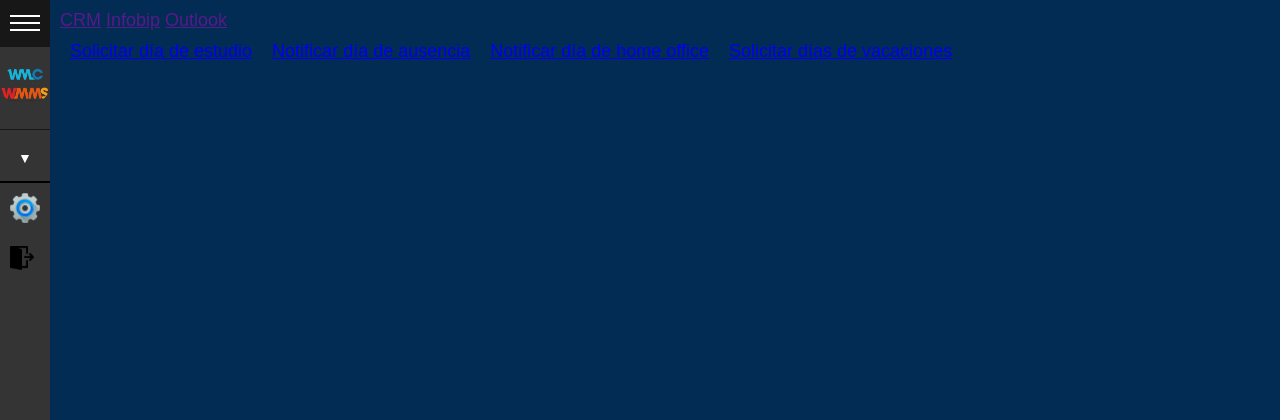
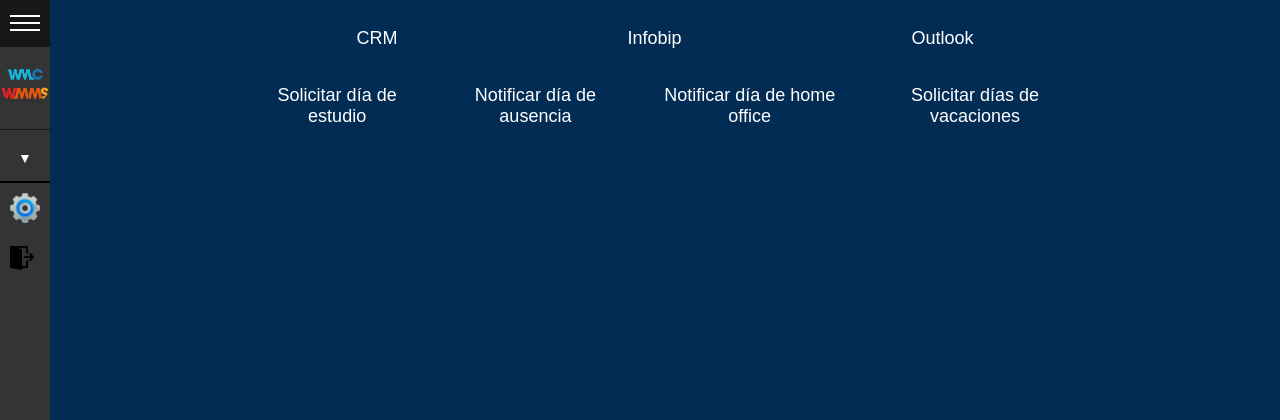
Before and after one commit to embrace23/app_rrhh, a Flask app: template templates/inicio.html in a window 1280 px wide. Shown: the top 420 px of the page. Run offline with Flask 3, Linux system fonts and the light colour scheme; the template is opened without the code that fills it, so the values that code supplies are empty.

Commit message:
inicio.html css

```diff
--- a/static/styles.css
+++ b/static/styles.css
@@ -270,18 +270,25 @@ body{
     border-bottom: 2px solid #000;
 }
 
-.links{
+/*Links laborales*/
+.linksInicio{
     display: flex;
+    flex-direction: column;
+    align-items: center;
+    text-align: center;
 }
 
-.links a{
-    display: block;
+.links, .linksLaborales {
+    display: flex;
+    justify-content: space-around;
+    width: 70%;
     padding: 10px;
 }
 
-.links a:visited{
-    color: #000;
+.links a, .linksLaborales a {
+    color: #fff;
     text-decoration: none;
+    padding: 8px 16px;
 }
 
 #diasAutorizar{
--- a/templates/inicio.html
+++ b/templates/inicio.html
@@ -75,7 +75,7 @@
         </div>
     </div>
 
-    <div id="mainContainer">
+    <div id="mainContainer" class="linksInicio">
         <div class="linksLaborales">
             <a href="">CRM</a>
             <a href="">Infobip</a>
```
Also changed, not shown: 1 other file.
